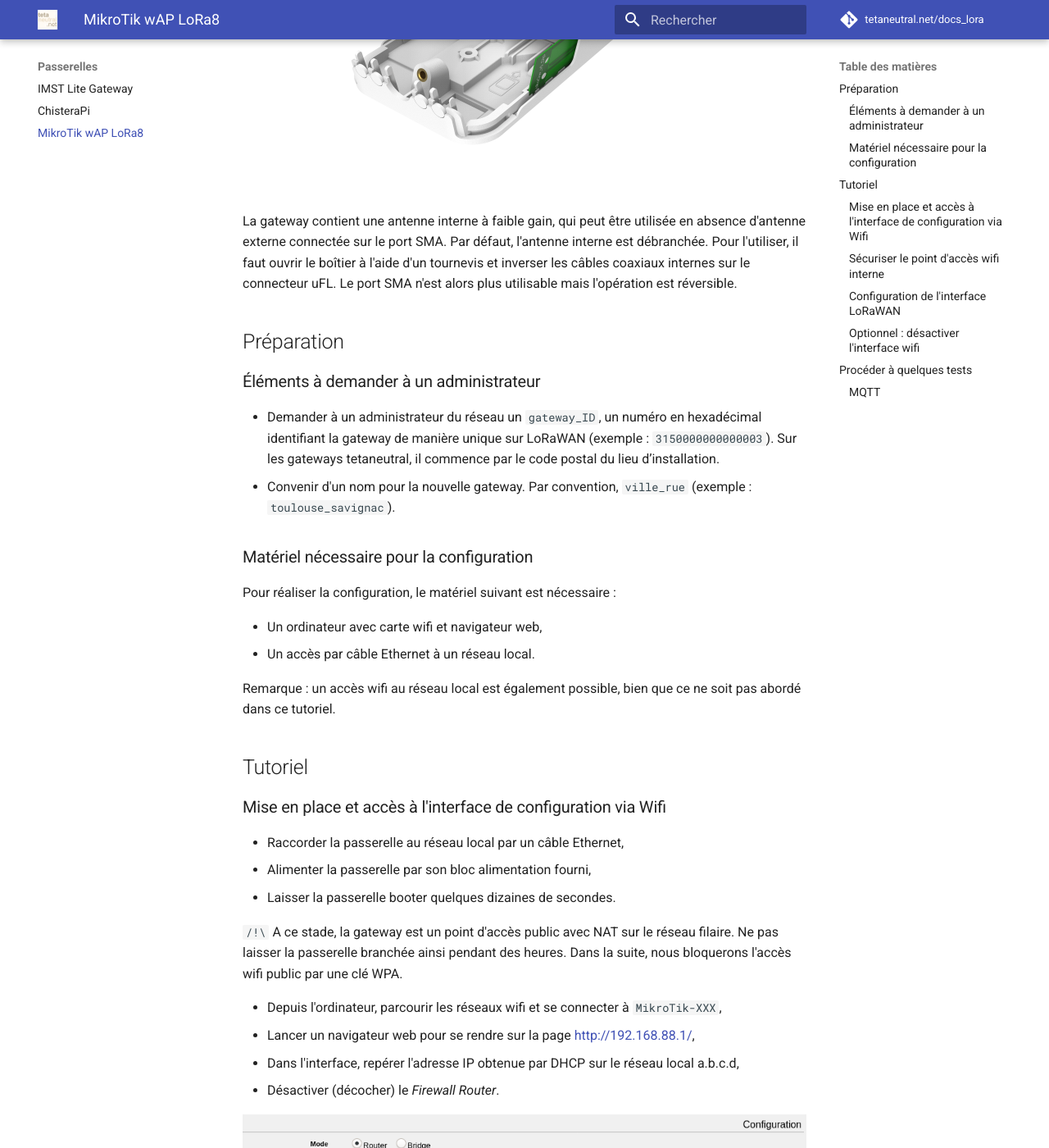
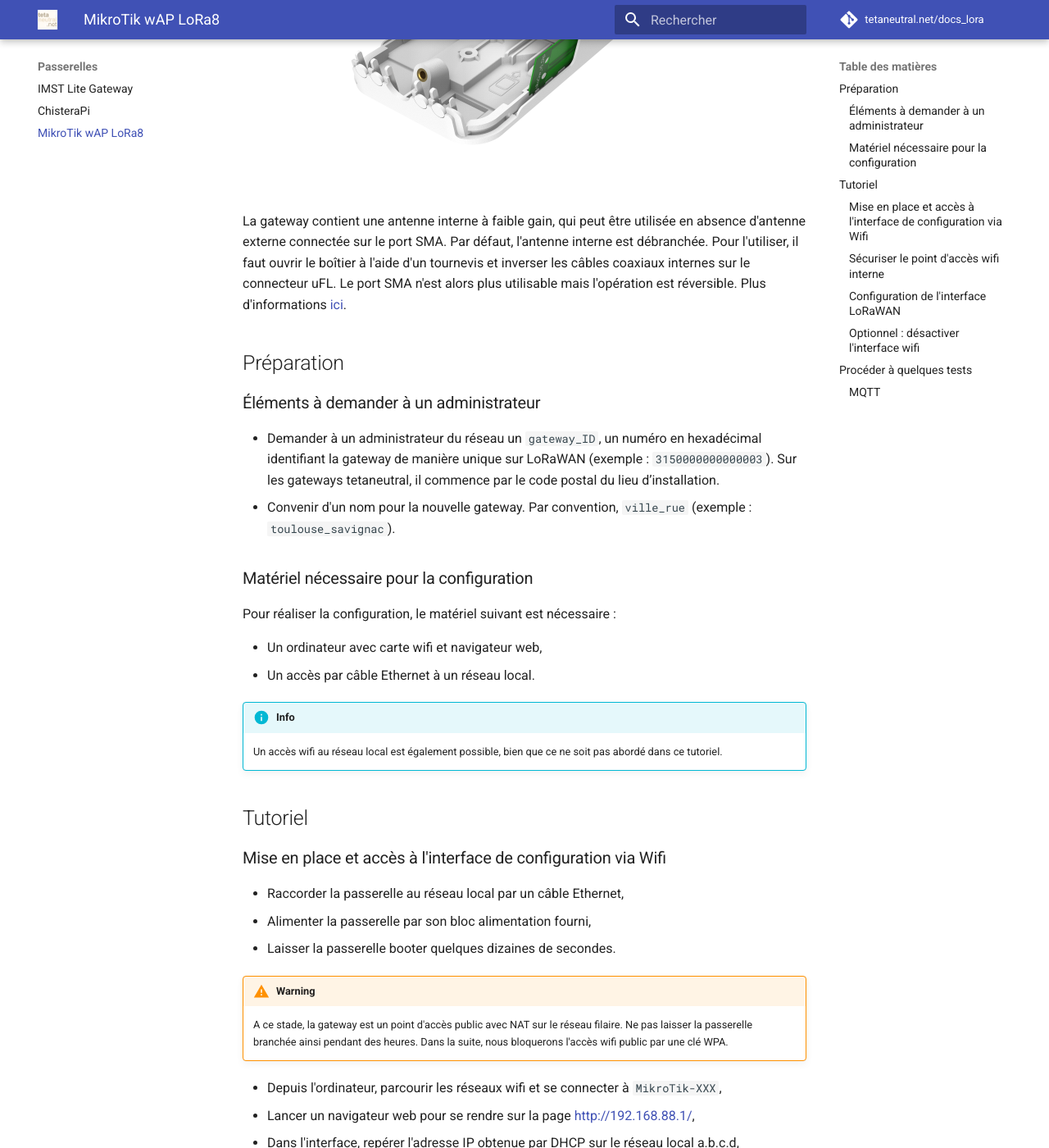
Before and after one commit to NICOLASGON/docs_lora_tetaneutral, an MkDocs documentation site: the page built from docs/gateways/mikrotik.md, in a window 1280 px wide and 1400 px high, scrolled down 529 px. Shown: the whole window at 82% size. Built offline with MkDocs 1.6.1 and Material for MkDocs 9.7.7, drawn with Linux system fonts in a browser that asks for light colours; comment, search, counter and statistics services are not loaded; some of the changed text lies outside the part shown.

Commit message:
Quelques typos et améliorations

```diff
--- a/docs/gateways/mikrotik.md
+++ b/docs/gateways/mikrotik.md
@@ -2,11 +2,11 @@
 
 _Cette page explique comment configurer la passerelle MikroTik wAP LoRa8 pour rejoindre le réseau de Tetaneutral._
 
-Il s'agit d'une [passerelle LoRaWAN outdoor étanche](https://mikrotik.com/product/wap_lr8_kit) fabriquée par MikroTik et [d'un coût très abordable](https://www.mhzshop.com/shop/3G-4G-5G/LoRa/Gateway-LoRa-MikroTik-wAP-LoRa8-RBwAPR-2nD-R11e-LoRa8.html).
+Il s'agit d'une [passerelle LoRaWAN outdoor étanche](https://mikrotik.com/product/wap_lr8_kit) fabriquée par MikroTik et [d'un coût très abordable](https://www.mhzshop.com/shop/3G-4G-5G/LoRa/Gateway-LoRa-MikroTik-wAP-LoRa8-RBwAPR-2nD-R11e-LoRa8.html). Plus de détails sur la passerelle [ici](https://help.mikrotik.com/docs/display/UM/wAP+LR8+kit).
 
 ![passerelle-mikrotik](../assets/img/passerelle-mikrotik-gateway-01.png)
 
-La gateway contient une antenne interne à faible gain, qui peut être utilisée en absence d'antenne externe connectée sur le port SMA. Par défaut, l'antenne interne est débranchée. Pour l'utiliser, il faut ouvrir le boîtier à l'aide d'un tournevis et inverser les câbles coaxiaux internes sur le connecteur uFL. Le port SMA n'est alors plus utilisable mais l'opération est réversible.
+La gateway contient une antenne interne à faible gain, qui peut être utilisée en absence d'antenne externe connectée sur le port SMA. Par défaut, l'antenne interne est débranchée. Pour l'utiliser, il faut ouvrir le boîtier à l'aide d'un tournevis et inverser les câbles coaxiaux internes sur le connecteur uFL. Le port SMA n'est alors plus utilisable mais l'opération est réversible. Plus d'informations [ici](https://help.mikrotik.com/docs/display/UM/wAP+LR8+kit#heading-Antennausage).
 
 ## Préparation
 
@@ -22,7 +22,8 @@ Pour réaliser la configuration, le matériel suivant est nécessaire :
 * Un ordinateur avec carte wifi et navigateur web,
 * Un accès par câble Ethernet à un réseau local.
 
-Remarque : un accès wifi au réseau local est également possible, bien que ce ne soit pas abordé dans ce tutoriel.
+!!! info
+    Un accès wifi au réseau local est également possible, bien que ce ne soit pas abordé dans ce tutoriel.
 
 ## Tutoriel
 
@@ -32,7 +33,8 @@ Remarque : un accès wifi au réseau local est également possible, bien que ce
 * Alimenter la passerelle par son bloc alimentation fourni,
 * Laisser la passerelle booter quelques dizaines de secondes.
 
-`/!\` A ce stade, la gateway est un point d'accès public avec NAT sur le réseau filaire. Ne pas laisser la passerelle branchée ainsi pendant des heures. Dans la suite, nous bloquerons l'accès wifi public par une clé WPA.
+!!! warning
+     A ce stade, la gateway est un point d'accès public avec NAT sur le réseau filaire. Ne pas laisser la passerelle branchée ainsi pendant des heures. Dans la suite, nous bloquerons l'accès wifi public par une clé WPA.
 
 * Depuis l'ordinateur, parcourir les réseaux wifi et se connecter à `MikroTik-XXX`,
 * Lancer un navigateur web pour se rendre sur la page [http://192.168.88.1/](http://192.168.88.1/),
@@ -49,7 +51,8 @@ Vérifier que l'accès à l'interface est bien opérationnel. Dans la négative,
 
 ### Sécuriser le point d'accès wifi interne
 
-Afin de ne pas laisser le réseau wifi ouvert, nous suggérons ici de fixer une clé WPA/WPA2.
+!!! warning
+    Afin de ne pas laisser le réseau wifi ouvert, nous suggérons ici de fixer une clé WPA/WPA2.
 
 * Paramétrer le pays "Country",
 * Cocher les sécurités WPA et wPA2,
@@ -82,7 +87,8 @@ Network Servers : loraserver.tetaneutral.net
 
 * Cocher `Enabled` en haut, puis cliquer sur le bouton `OK`.
 
-Remarque : pour pouvoir modifier ultérieurement ces paramètres, il faut commencer par décocher `Enabled`, puis faire OK ; sinon, le message _Couldn't change LoRa Device - Can't change conf. while device is running (6)_ apparaît.
+!!! tip
+    Pour pouvoir modifier ultérieurement ces paramètres, il faut commencer par décocher `Enabled`, puis faire OK ; sinon, le message _Couldn't change LoRa Device - Can't change conf. while device is running (6)_ apparaît.
 
 ### Optionnel : désactiver l'interface wifi
 
```
Also changed, not shown: other parts of docs/gateways/mikrotik.md (+2 -0 lines).
